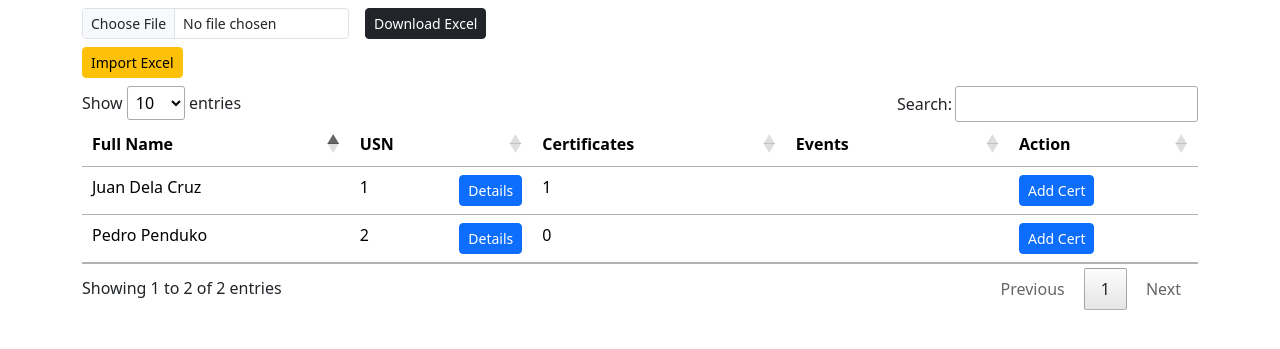
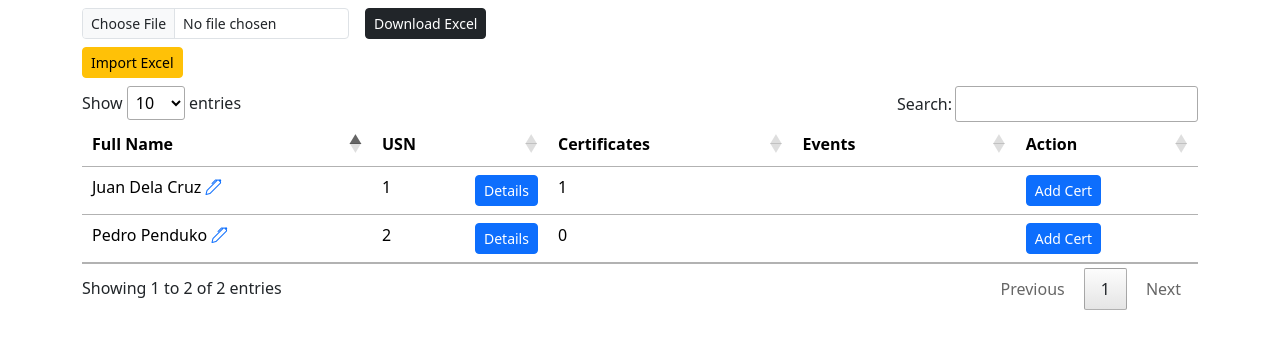
Before and after one commit to m1ch93l/ecert, a PHP site: page /admin/home in a window 1280 px wide. Shown: the part 58-407 px from the top of the page. Run offline with PHP 8.4, Linux system fonts and the light colour scheme; the visitor is signed in with stand-in values (Sample User, id 1); data comes from the database, SQL or seed files in the repository; tables that the repository leaves empty hold one stand-in row (values such as "Sample post"); some libraries are stand-ins or nearby versions.

Commit message:
Create edit button

```diff
--- a/admin/home.php
+++ b/admin/home.php
@@ -40,6 +40,21 @@
         </div>
     </main>
 
+    <!-- Modal para sa bawat user -->
+    <div class="modal fade" id="showEditNameModal" tabindex="-1" aria-labelledby="exampleModalLabel" aria-hidden="true">
+        <div class="modal-dialog modal-dialog-centered">
+            <div class="modal-content">
+                <div class="modal-header">
+                    <h1 class="modal-title fs-5" id="exampleModalLabel">Full Name</h1>
+                </div>
+                <!-- mag add ng id kagaya ng "modalBody" para sa handle ng parameter -->
+                <div class="modal-body" id="modalBody">
+                    ...
+                </div>
+            </div>
+        </div>
+    </div>
+
 </body>
 
 <script>
--- a/admin/table.php
+++ b/admin/table.php
@@ -16,7 +16,13 @@
     $rows = $stmt->get_result();
     foreach ($rows as $row) : ?>
             <tr>
-                <td class="text-start text-capitalize"><?php echo $row["fullname"]; ?></td>
+                <td class="text-start text-capitalize"><?php echo $row["fullname"]; ?>
+                    <a type="button" hx-get="crud.php?action=editFullname&id=<?= $row['id'] ?>" hx-target="#modalBody"
+                        hx-trigger="click" hx-swap="innerHTML" data-bs-toggle="modal" data-bs-target="#showEditNameModal"
+                        class="text-decoration-none">
+                        <i class="bi bi-pen"></i>
+                    </a>
+                </td>
                 <td class="text-start">
                     <div class="d-flex justify-content-between">
                         <?php echo $row["participant_id"]; ?>
```
